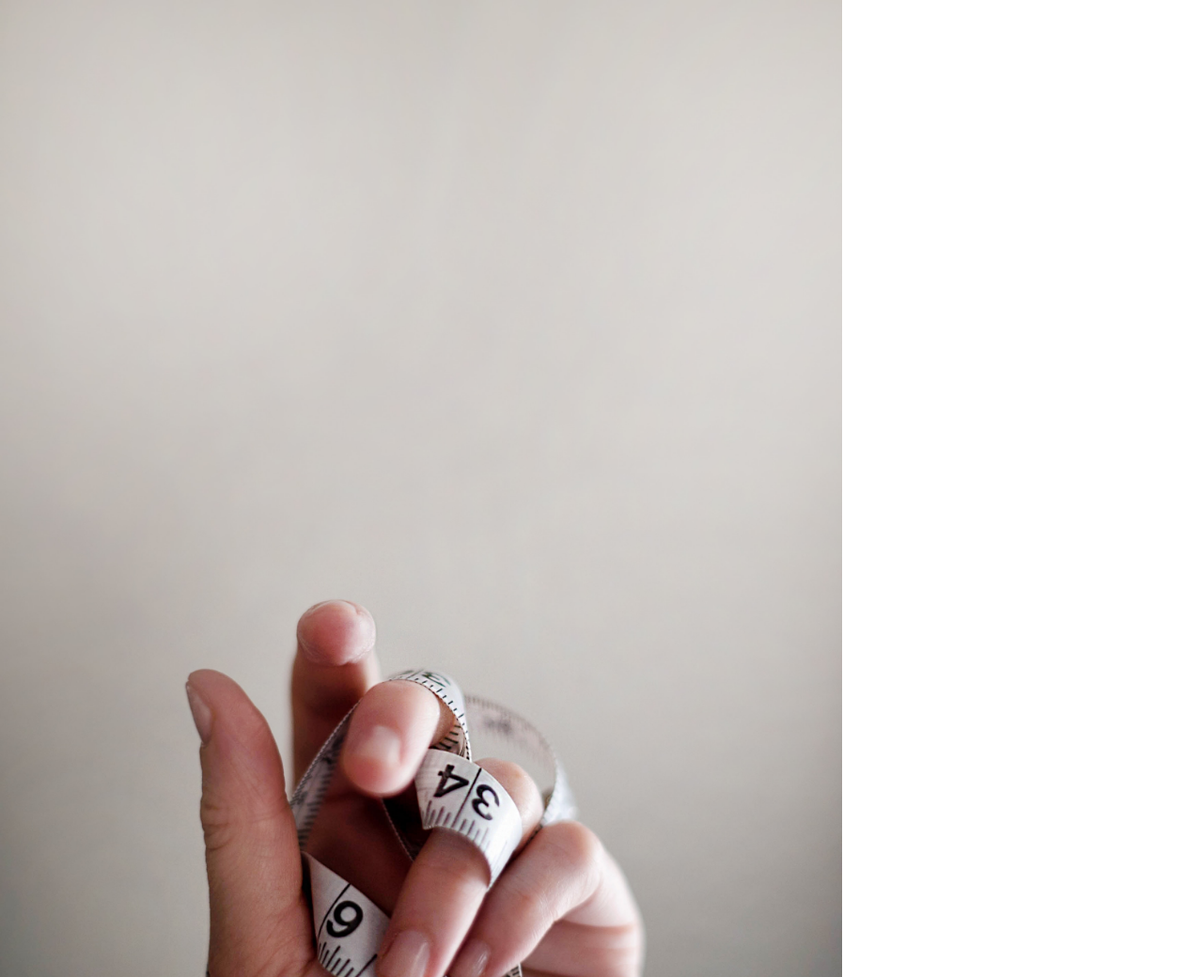
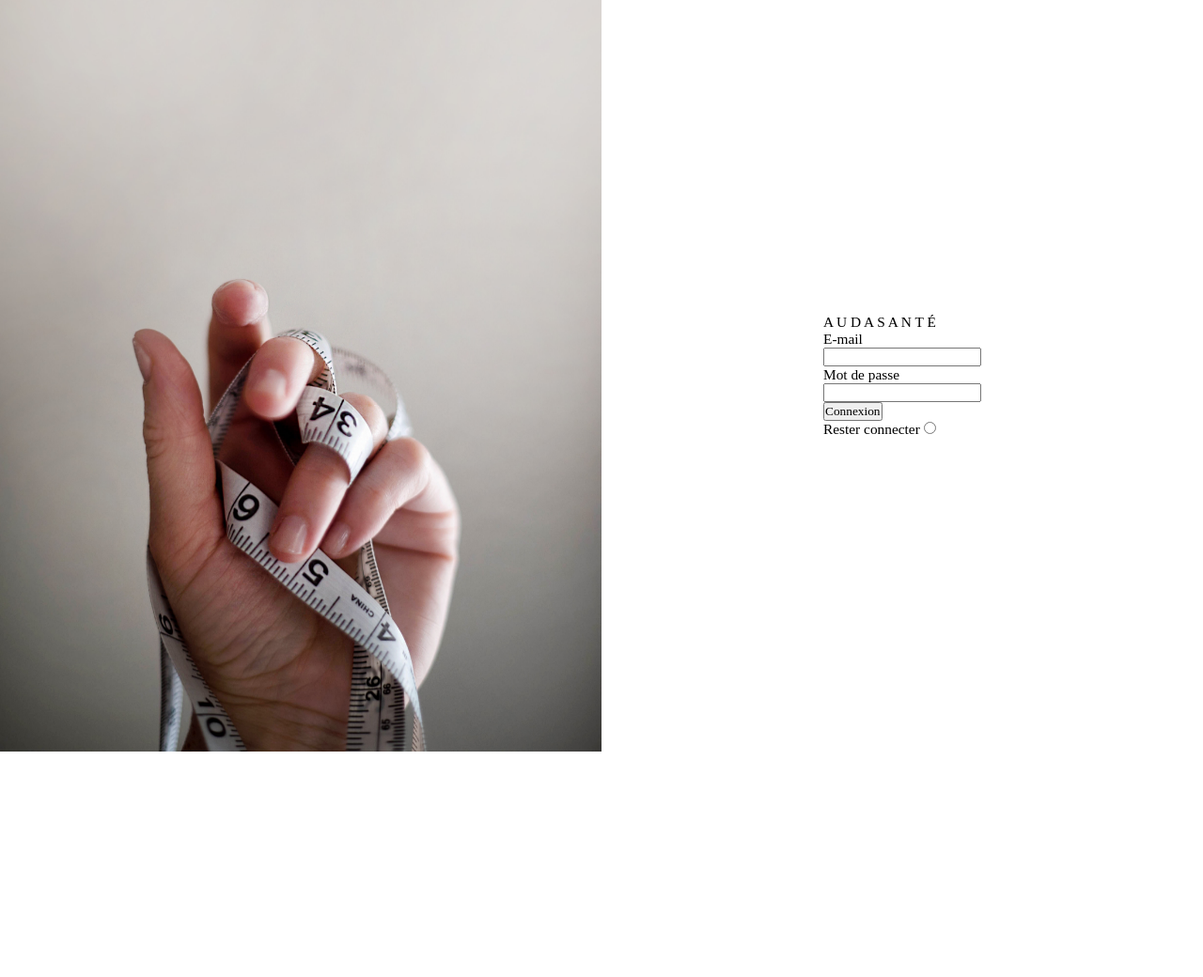
Before and after one commit to Bochelly/audasante, a PHP site: page / in a window 1280 px wide. Shown: the top 1040 px of the page at 94% size. After the commit the page ends 800 px from the top, so only its background shows below. Run offline with PHP 8.4, Linux system fonts and the light colour scheme.

Commit message:
Placement des éléments page de connexion

```diff
--- a/CSS/style.css
+++ b/CSS/style.css
@@ -16,7 +16,7 @@ body nav a li
 	font-size: 0.9em;
 	list-style: none; /*enlève les points des listes*/
     flex-direction: column;
-    display : block;
+    display : block;far
     align-items: flex-start; /* alignement a gauche */
     padding-top: 9%; /* espacement des liens en haut*/
     padding-bottom: 9%;
@@ -173,3 +173,31 @@ body header h1
         float: right;
 
 }
+
+/*////////////
+// POLICES /*/
+
+@font-face {
+    font-family: 'nom-de-la-police';
+    src: url('nom-de-la-police.ttf') format('truetype');
+}
+
+/*//////////////////////
+// Page de connexion /*/
+
+#log-connect-container {
+	position: absolute;
+	height:100%;
+	width: 50%;
+	right:0px;
+	display: flex;
+}
+
+#log-connect {
+	margin-left: auto ;
+	margin-right: auto ;
+	margin-top: auto;
+	margin-bottom: auto;
+	font-size:1.2vw
+
+}
--- a/index.php
+++ b/index.php
@@ -27,12 +27,15 @@
 
 <body>
 
-	<div class=back_log>
-		<img src="css/img/main_mesure_x2.png" width="70%" height="auto">
-	</div>
 
 
-	<div class=droite_log>
+<img src="css/img/main_mesure_x2.png" style='position: fixed ;height: auto; width: 50%; left:0px; bottom:0px;'/>
+
+<div id=log-connect-container>
+
+
+
+	<div id=log-connect>
 		<form method="get" action="connect.php">
 			<i class="" style="color:#43425D;"> </i><legend>A U D A S A N T É</legend>
 			<i class="" style="color:#43425D;"> </i><legend>E-mail</legend>
@@ -43,8 +46,9 @@
 			</br>Rester connecter <input type="radio" name="submit"/>
 		</form>
 	</div>
+	<div style="clear:both"></div>
+</div>
+</body>
 
 
-</body>
-
 </html>
```
Lines whose indentation alone changed are shown as unchanged.
